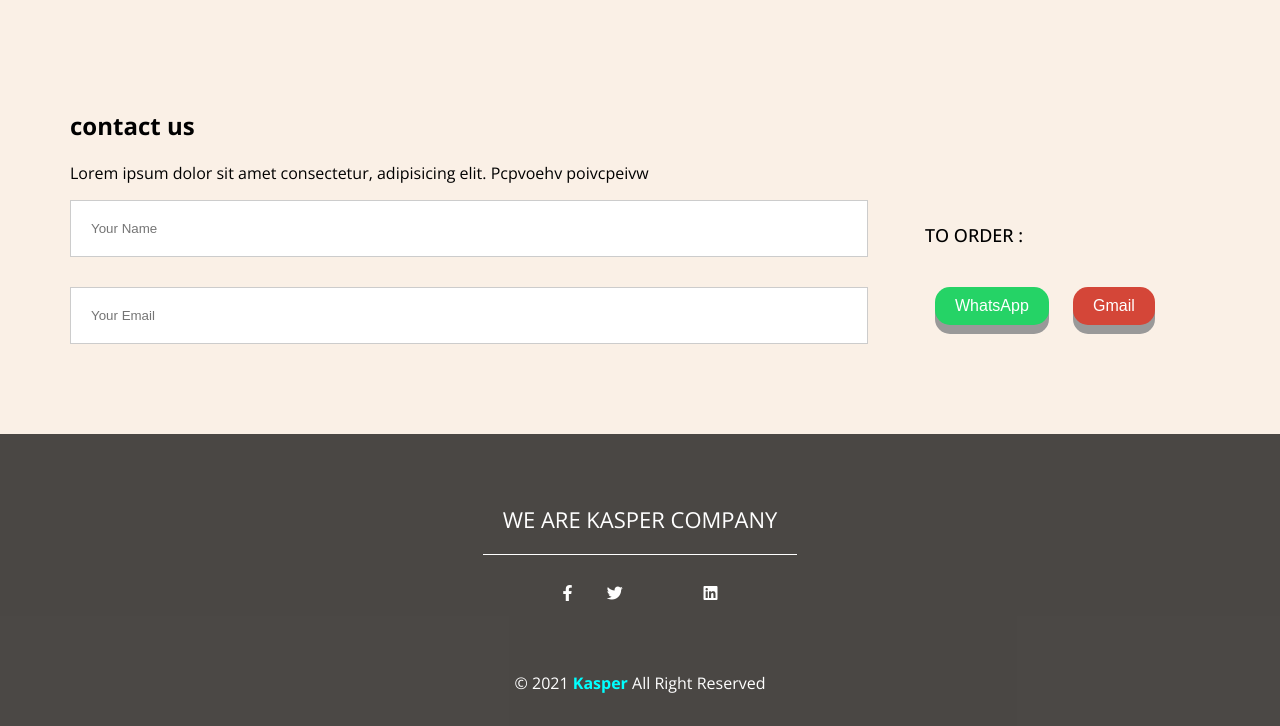
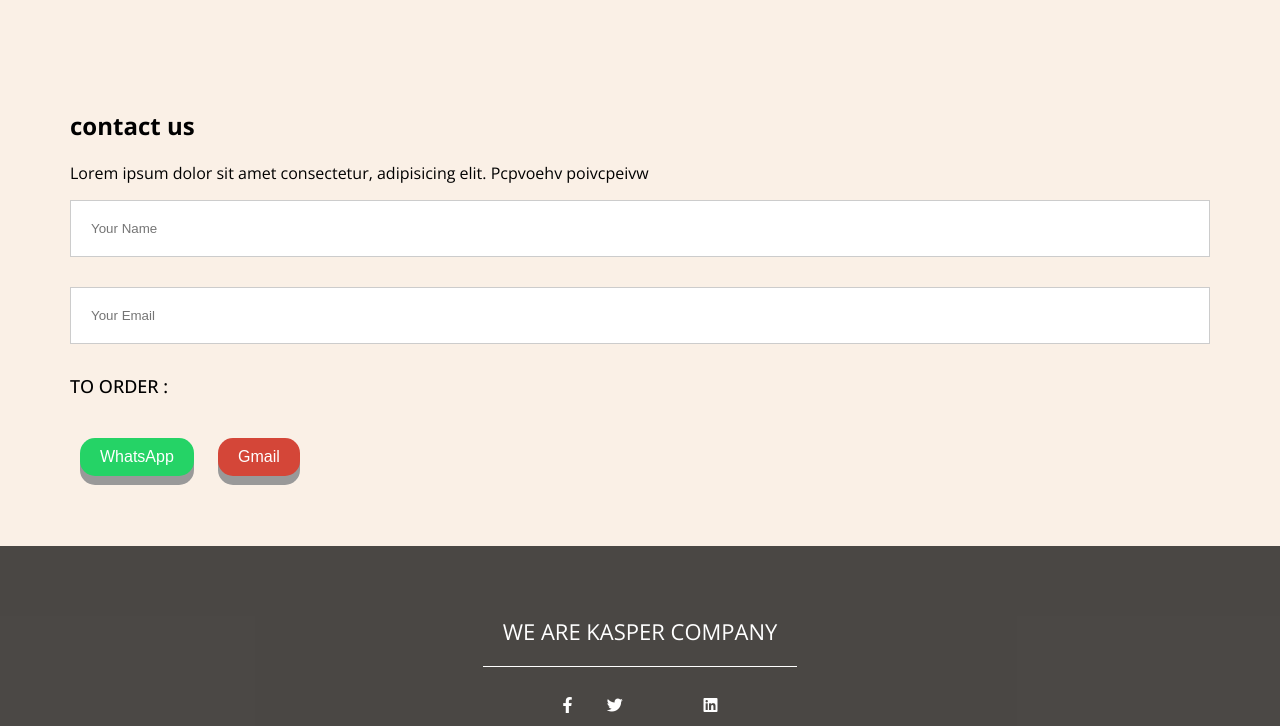
Before and after one commit to mohamadalnabhan/csci390, a PHP site: page /index.php in a window 1280 px wide. Shown: the part 1671-2397 px from the top of the page. Run offline with PHP 8.4, Linux system fonts and the light colour scheme; some web fonts are replaced.

Commit message:
Update main.css

```diff
--- a/css/main.css
+++ b/css/main.css
@@ -242,8 +242,8 @@ background-color: #10CAB7;
   padding-bottom: 60px;
   }
   .contact .content{
-  display: flex;
-  justify-content: space-between;
+
+ display: block;
   }
   .contact .content form {
   flex-basis: 70%;
```
